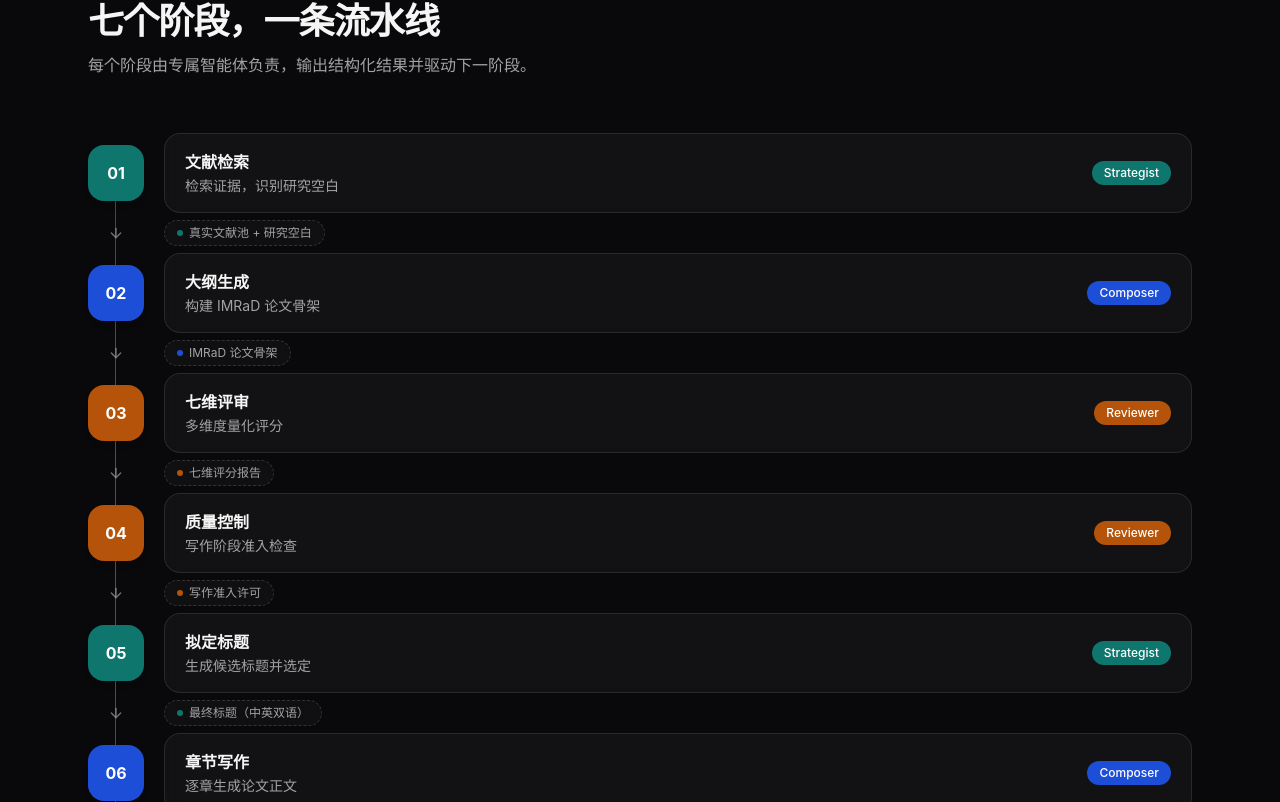
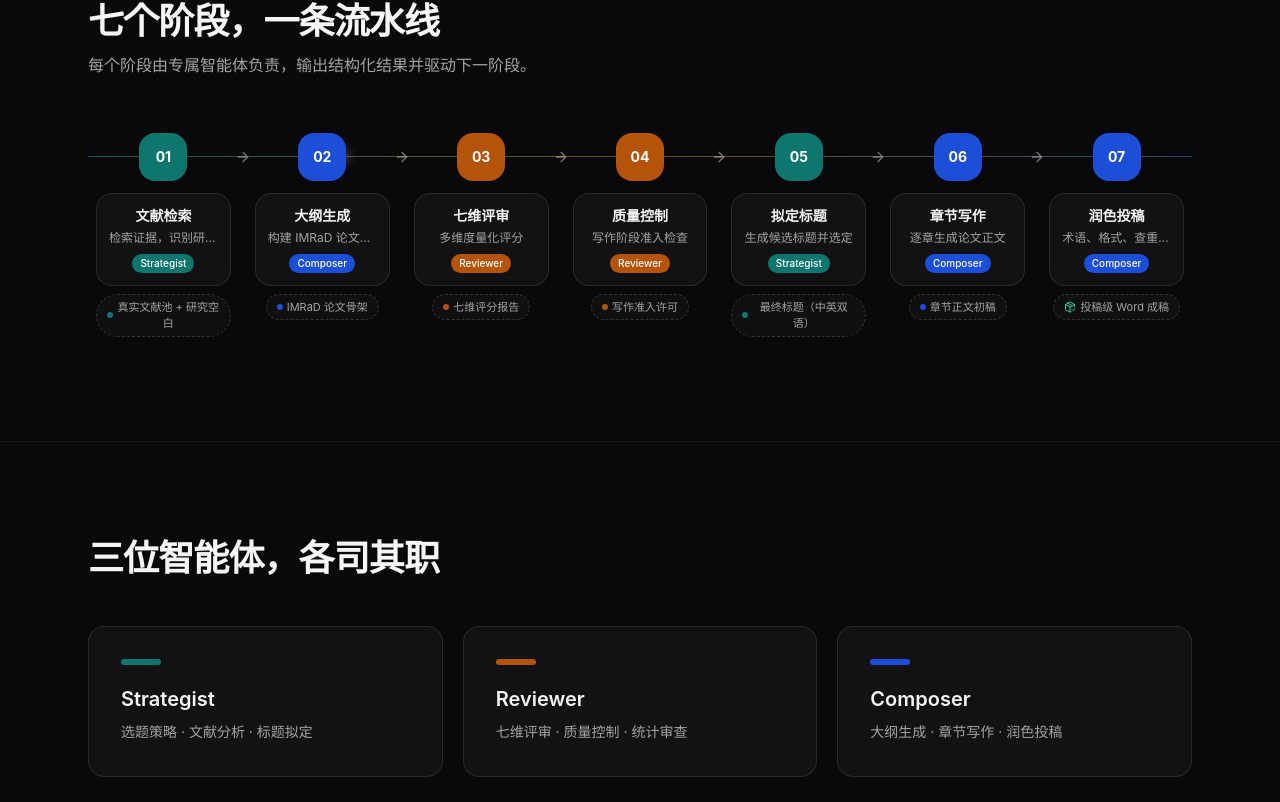
Before and after one commit to wannengxiaodie/medpaper, a React (Vite) app: page / in a window 1280 px wide. Shown: the part 1498-2300 px from the top of the page. Built offline with nearby package versions, Linux system fonts and the light colour scheme.

Commit message:
流水线区块改为横向模块传递样式，节省纵向空间

```diff
--- a/src/index.css
+++ b/src/index.css
@@ -202,8 +202,8 @@
   box-shadow: 0 0 12px 3px rgb(255 255 255 / 0.35);
 }
 @keyframes pipeline-flow {
-  0%   { top: 2.5rem; opacity: 0; }
+  0%   { left: 1%; opacity: 0; }
   12%  { opacity: 1; }
   88%  { opacity: 1; }
-  100% { top: calc(100% - 3rem); opacity: 0; }
+  100% { left: 99%; opacity: 0; }
 }
--- a/src/pages/Home.tsx
+++ b/src/pages/Home.tsx
@@ -1,5 +1,6 @@
+import { Fragment } from "react";
 import { Link } from "react-router";
-import { ArrowDown, ArrowRight, BookOpen, FlaskConical, PackageCheck, PenLine, ShieldCheck, Sparkles, Microscope } from "lucide-react";
+import { ArrowRight, BookOpen, FlaskConical, PackageCheck, PenLine, ShieldCheck, Sparkles, Microscope } from "lucide-react";
 import { Button } from "@/components/ui/button";
 import ThemeToggle from "@/components/ThemeToggle";
 import { PIPELINE_STAGES, AGENTS } from "@/engine/types";
@@ -132,49 +133,50 @@ export default function Home() {
           <p className="mt-3 max-w-lg text-neutral-500 dark:text-neutral-400">
             每个阶段由专属智能体负责，输出结构化结果并驱动下一阶段。
           </p>
-          <div className="relative mt-14">
-            {/* 流水线轨道 */}
-            <div className="absolute bottom-10 left-[27px] top-10 w-px bg-gradient-to-b from-teal-600/50 via-amber-600/50 to-blue-600/50 dark:from-teal-400/40 dark:via-amber-400/40 dark:to-blue-400/40" />
+          <div className="relative mt-14 overflow-x-auto pb-2">
+            <div className="relative min-w-[880px] px-2">
+              {/* 横向流水线轨道（穿过节点中心） */}
+              <div className="absolute left-0 right-0 top-[23px] h-px bg-gradient-to-r from-teal-600/50 via-amber-600/50 to-blue-600/50 dark:from-teal-400/40 dark:via-amber-400/40 dark:to-blue-400/40" />
               {/* 轨道上的流动脉冲 */}
-            <div className="pipeline-pulse absolute left-[24px] top-10 h-2 w-2 rounded-full bg-neutral-900 dark:bg-white" />
-            <div>
+              <div className="pipeline-pulse absolute top-[19px] h-2 w-2 rounded-full bg-neutral-900 dark:bg-white" />
+              <div className="flex items-start">
                 {PIPELINE_STAGES.map((s, i) => (
-                <div key={s.key}>
+                  <Fragment key={s.key}>
                     {/* 模块 */}
-                  <div className="group relative flex items-center gap-4 md:gap-5">
+                    <div className="group flex min-w-0 flex-1 flex-col items-center text-center">
                       <div
-                      className="relative z-10 flex h-14 w-14 shrink-0 items-center justify-center rounded-2xl text-base font-bold text-white shadow-md transition duration-300 group-hover:scale-110"
+                        className="relative z-10 flex h-12 w-12 shrink-0 items-center justify-center rounded-2xl text-sm font-bold text-white shadow-md transition duration-300 group-hover:scale-110"
                         style={{ backgroundColor: AGENTS[s.agent].color }}
                       >
                         {String(s.index).padStart(2, "0")}
                       </div>
-                    <div className="flex min-w-0 flex-1 items-center justify-between gap-4 rounded-2xl border border-neutral-200 bg-white/85 px-5 py-4 backdrop-blur transition duration-300 group-hover:-translate-y-0.5 group-hover:border-neutral-300 group-hover:shadow-lg dark:border-white/10 dark:bg-white/[0.04] dark:group-hover:border-white/25">
-                      <div className="min-w-0">
-                        <div className="text-base font-semibold">{s.title}</div>
-                        <div className="mt-0.5 truncate text-sm text-neutral-500 dark:text-neutral-400">{s.subtitle}</div>
-                      </div>
+                      <div className="mt-3 w-full rounded-2xl border border-neutral-200 bg-white/85 px-3 py-3 backdrop-blur transition duration-300 group-hover:-translate-y-0.5 group-hover:border-neutral-300 group-hover:shadow-lg dark:border-white/10 dark:bg-white/[0.04] dark:group-hover:border-white/25">
+                        <div className="text-sm font-semibold">{s.title}</div>
+                        <div className="mt-1 truncate text-xs text-neutral-500 dark:text-neutral-400">{s.subtitle}</div>
                         <div
-                        className="hidden shrink-0 rounded-full px-3 py-1 text-xs font-medium text-white sm:block"
+                          className="mx-auto mt-2 w-fit rounded-full px-2 py-0.5 text-[10px] font-medium text-white"
                           style={{ backgroundColor: AGENTS[s.agent].color }}
                         >
                           {AGENTS[s.agent].name}
                         </div>
                       </div>
-                  </div>
-                  {/* 模块间传递 */}
-                  <div className="flex items-center gap-4 py-1.5 md:gap-5">
-                    <div className="flex h-7 w-14 shrink-0 items-center justify-center">
+                      {/* 向下游传递的产物 */}
+                      <div className="mt-2 inline-flex items-center gap-1 rounded-full border border-dashed border-neutral-300 bg-white/60 px-2.5 py-1 text-[11px] text-neutral-500 backdrop-blur dark:border-white/15 dark:bg-white/[0.03] dark:text-neutral-400">
                         {i === PIPELINE_STAGES.length - 1
-                        ? <PackageCheck className="h-4 w-4 text-emerald-600 dark:text-emerald-400" />
-                        : <ArrowDown className="h-4 w-4 text-neutral-400 dark:text-neutral-500" />}
-                    </div>
-                    <div className="inline-flex items-center gap-1.5 rounded-full border border-dashed border-neutral-300 bg-white/60 px-3 py-1 text-xs text-neutral-500 backdrop-blur dark:border-white/15 dark:bg-white/[0.03] dark:text-neutral-400">
-                      <span className="h-1.5 w-1.5 rounded-full" style={{ backgroundColor: AGENTS[s.agent].color }} />
+                          ? <PackageCheck className="h-3 w-3 text-emerald-600 dark:text-emerald-400" />
+                          : <span className="h-1.5 w-1.5 rounded-full" style={{ backgroundColor: AGENTS[s.agent].color }} />}
                         {HANDOFFS[i]}
                       </div>
                     </div>
+                    {/* 模块间传递箭头 */}
+                    {i < PIPELINE_STAGES.length - 1 && (
+                      <div className="flex h-12 shrink-0 items-center px-1">
+                        <ArrowRight className="h-4 w-4 text-neutral-400 dark:text-neutral-500" />
                       </div>
+                    )}
+                  </Fragment>
                 ))}
+              </div>
             </div>
           </div>
         </div>
```
Lines whose indentation alone changed are shown as unchanged.
